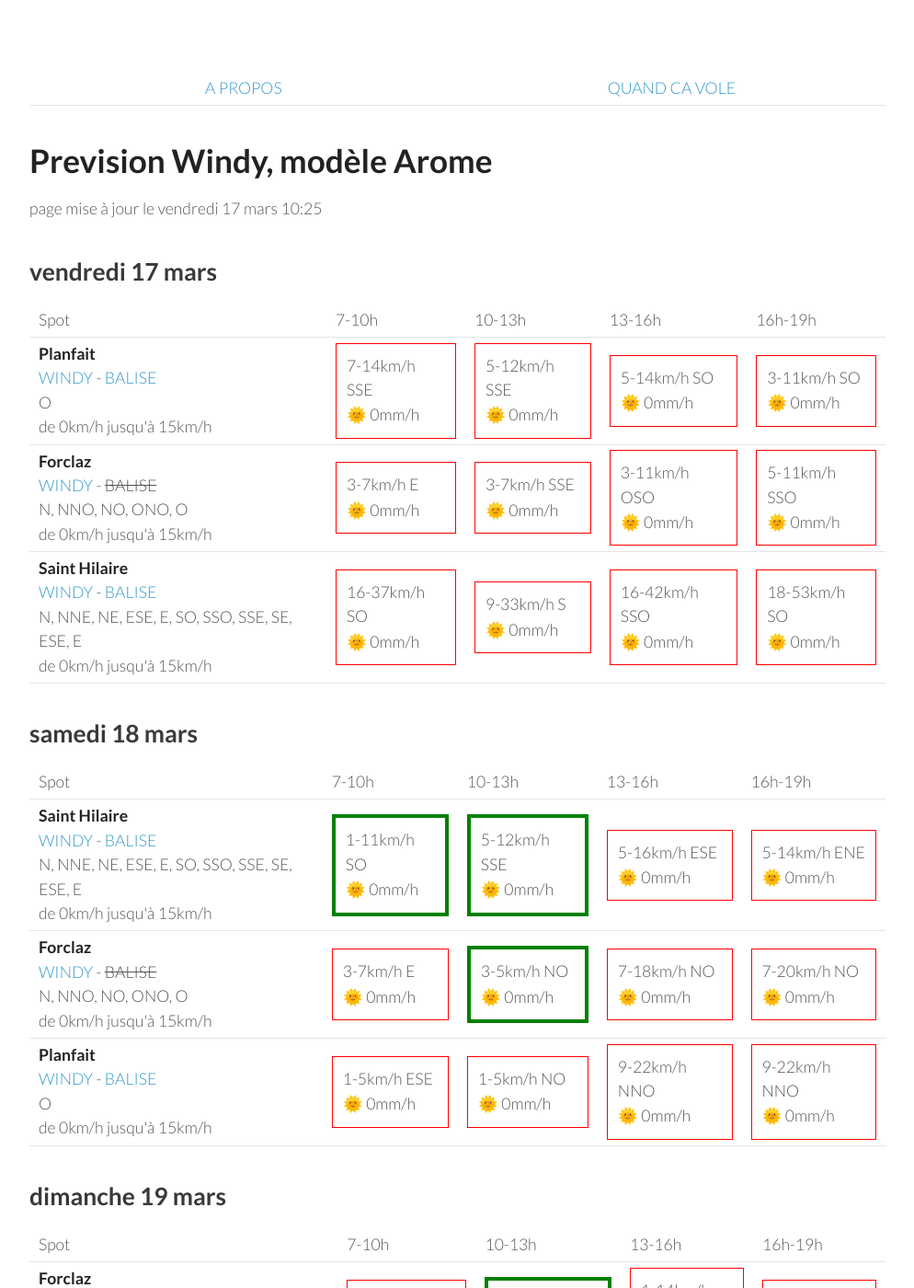
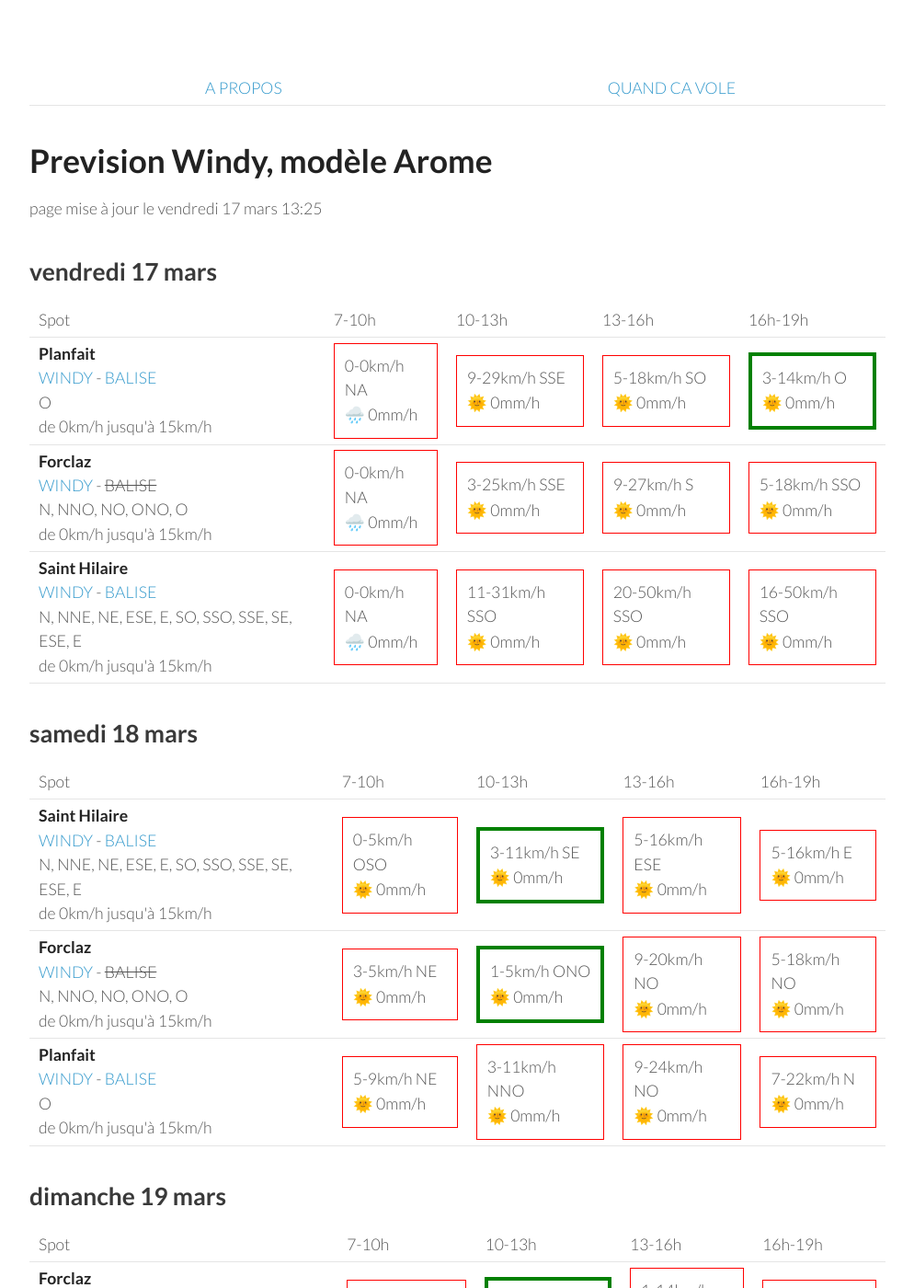
Before and after one commit to parapente-dans-le-nord/parapente-dans-le-nord.github.io, a Jekyll site: the page built from alpes_nord.markdown, in a window 1280 px wide and 1400 px high. Shown: the whole window at 92% size, without its empty margins (26-1020 px from the left). Built offline with Jekyll 4.4.1, drawn with Linux system fonts in a browser that asks for light colours.

Commit message:
update index.markdown

```diff
--- a/alpes_nord.markdown
+++ b/alpes_nord.markdown
@@ -7,7 +7,7 @@ title:  "Tous les spots"
 {: .links}
 
 # Prevision Windy, modèle Arome
-page mise à jour le vendredi 17 mars 10:25
+page mise à jour le vendredi 17 mars 13:25
 
 ## vendredi 17 mars
 
@@ -24,31 +24,28 @@ page mise à jour le vendredi 17 mars 10:25
 <tr>
         <td><strong>Planfait</strong><br><a href="https://windy.com/45.853/6.223?45.415,6.223,8">WINDY</a> - <span class=""><a href="https://www.openwindmap.org/PP496">BALISE</a> </span><br> <span class="vent-favorable">O</span><br><span class="force-vent">de 0km/h jusqu'à 15km/h</span> </td>
 
-            <td><div class="not-flyable"><p>7-14km/h SSE</p><p>🌞 0mm/h</p></div></td>
-            <td><div class="not-flyable"><p>5-12km/h SSE</p><p>🌞 0mm/h</p></div></td>
-            <td><div class="not-flyable"><p>5-14km/h SO</p><p>🌞 0mm/h</p></div></td>
-            <td><div class="not-flyable"><p>3-11km/h SO</p><p>🌞 0mm/h</p></div></td>
-
+            <td><div class="not-flyable"><p>0-0km/h NA</p><p>🌧️ 0mm/h</p></div></td>
+            <td><div class="not-flyable"><p>9-29km/h SSE</p><p>🌞 0mm/h</p></div></td>
+            <td><div class="not-flyable"><p>5-18km/h SO</p><p>🌞 0mm/h</p></div></td>
+            <td><div class="flyable"><p>3-14km/h O</p><p>🌞 0mm/h</p></div></td>
 
     </tr>
 <tr>
         <td><strong>Forclaz</strong><br><a href="https://windy.com/45.814/6.247?45.375,6.246,8,m:eVwaglz">WINDY</a> - <span class="no-balise"> BALISE </span><br> <span class="vent-favorable">N, NNO, NO, ONO, O</span><br><span class="force-vent">de 0km/h jusqu'à 15km/h</span> </td>
 
-            <td><div class="not-flyable"><p>3-7km/h E</p><p>🌞 0mm/h</p></div></td>
-            <td><div class="not-flyable"><p>3-7km/h SSE</p><p>🌞 0mm/h</p></div></td>
-            <td><div class="not-flyable"><p>3-11km/h OSO</p><p>🌞 0mm/h</p></div></td>
-            <td><div class="not-flyable"><p>5-11km/h SSO</p><p>🌞 0mm/h</p></div></td>
-
+            <td><div class="not-flyable"><p>0-0km/h NA</p><p>🌧️ 0mm/h</p></div></td>
+            <td><div class="not-flyable"><p>3-25km/h SSE</p><p>🌞 0mm/h</p></div></td>
+            <td><div class="not-flyable"><p>9-27km/h S</p><p>🌞 0mm/h</p></div></td>
+            <td><div class="not-flyable"><p>5-18km/h SSO</p><p>🌞 0mm/h</p></div></td>
 
     </tr>
 <tr>
         <td><strong>Saint Hilaire</strong><br><a href="https://windy.com/45.307/5.888?45.087,5.889,9,m:eUFagkX">WINDY</a> - <span class=""><a href="http://www.balisemeteo.com/balise.php?idBalise=61">BALISE</a> </span><br> <span class="vent-favorable">N, NNE, NE, ESE, E, SO, SSO, SSE, SE, ESE, E</span><br><span class="force-vent">de 0km/h jusqu'à 15km/h</span> </td>
 
-            <td><div class="not-flyable"><p>16-37km/h SO</p><p>🌞 0mm/h</p></div></td>
-            <td><div class="not-flyable"><p>9-33km/h S</p><p>🌞 0mm/h</p></div></td>
-            <td><div class="not-flyable"><p>16-42km/h SSO</p><p>🌞 0mm/h</p></div></td>
-            <td><div class="not-flyable"><p>18-53km/h SO</p><p>🌞 0mm/h</p></div></td>
-
+            <td><div class="not-flyable"><p>0-0km/h NA</p><p>🌧️ 0mm/h</p></div></td>
+            <td><div class="not-flyable"><p>11-31km/h SSO</p><p>🌞 0mm/h</p></div></td>
+            <td><div class="not-flyable"><p>20-50km/h SSO</p><p>🌞 0mm/h</p></div></td>
+            <td><div class="not-flyable"><p>16-50km/h SSO</p><p>🌞 0mm/h</p></div></td>
 
     </tr>
 
@@ -70,30 +67,30 @@ page mise à jour le vendredi 17 mars 10:25
 <tr>
         <td><strong>Saint Hilaire</strong><br><a href="https://windy.com/45.307/5.888?45.087,5.889,9,m:eUFagkX">WINDY</a> - <span class=""><a href="http://www.balisemeteo.com/balise.php?idBalise=61">BALISE</a> </span><br> <span class="vent-favorable">N, NNE, NE, ESE, E, SO, SSO, SSE, SE, ESE, E</span><br><span class="force-vent">de 0km/h jusqu'à 15km/h</span> </td>
 
-            <td><div class="flyable"><p>1-11km/h SO</p><p>🌞 0mm/h</p></div></td>
-            <td><div class="flyable"><p>5-12km/h SSE</p><p>🌞 0mm/h</p></div></td>
+            <td><div class="not-flyable"><p>0-5km/h OSO</p><p>🌞 0mm/h</p></div></td>
+            <td><div class="flyable"><p>3-11km/h SE</p><p>🌞 0mm/h</p></div></td>
             <td><div class="not-flyable"><p>5-16km/h ESE</p><p>🌞 0mm/h</p></div></td>
-            <td><div class="not-flyable"><p>5-14km/h ENE</p><p>🌞 0mm/h</p></div></td>
+            <td><div class="not-flyable"><p>5-16km/h E</p><p>🌞 0mm/h</p></div></td>
 
 
     </tr>
 <tr>
         <td><strong>Forclaz</strong><br><a href="https://windy.com/45.814/6.247?45.375,6.246,8,m:eVwaglz">WINDY</a> - <span class="no-balise"> BALISE </span><br> <span class="vent-favorable">N, NNO, NO, ONO, O</span><br><span class="force-vent">de 0km/h jusqu'à 15km/h</span> </td>
 
-            <td><div class="not-flyable"><p>3-7km/h E</p><p>🌞 0mm/h</p></div></td>
-            <td><div class="flyable"><p>3-5km/h NO</p><p>🌞 0mm/h</p></div></td>
-            <td><div class="not-flyable"><p>7-18km/h NO</p><p>🌞 0mm/h</p></div></td>
-            <td><div class="not-flyable"><p>7-20km/h NO</p><p>🌞 0mm/h</p></div></td>
+            <td><div class="not-flyable"><p>3-5km/h NE</p><p>🌞 0mm/h</p></div></td>
+            <td><div class="flyable"><p>1-5km/h ONO</p><p>🌞 0mm/h</p></div></td>
+            <td><div class="not-flyable"><p>9-20km/h NO</p><p>🌞 0mm/h</p></div></td>
+            <td><div class="not-flyable"><p>5-18km/h NO</p><p>🌞 0mm/h</p></div></td>
 
 
     </tr>
 <tr>
         <td><strong>Planfait</strong><br><a href="https://windy.com/45.853/6.223?45.415,6.223,8">WINDY</a> - <span class=""><a href="https://www.openwindmap.org/PP496">BALISE</a> </span><br> <span class="vent-favorable">O</span><br><span class="force-vent">de 0km/h jusqu'à 15km/h</span> </td>
 
-            <td><div class="not-flyable"><p>1-5km/h ESE</p><p>🌞 0mm/h</p></div></td>
-            <td><div class="not-flyable"><p>1-5km/h NO</p><p>🌞 0mm/h</p></div></td>
-            <td><div class="not-flyable"><p>9-22km/h NNO</p><p>🌞 0mm/h</p></div></td>
-            <td><div class="not-flyable"><p>9-22km/h NNO</p><p>🌞 0mm/h</p></div></td>
+            <td><div class="not-flyable"><p>5-9km/h NE</p><p>🌞 0mm/h</p></div></td>
+            <td><div class="not-flyable"><p>3-11km/h NNO</p><p>🌞 0mm/h</p></div></td>
+            <td><div class="not-flyable"><p>9-24km/h NO</p><p>🌞 0mm/h</p></div></td>
+            <td><div class="not-flyable"><p>7-22km/h N</p><p>🌞 0mm/h</p></div></td>
 
 
     </tr>
```
